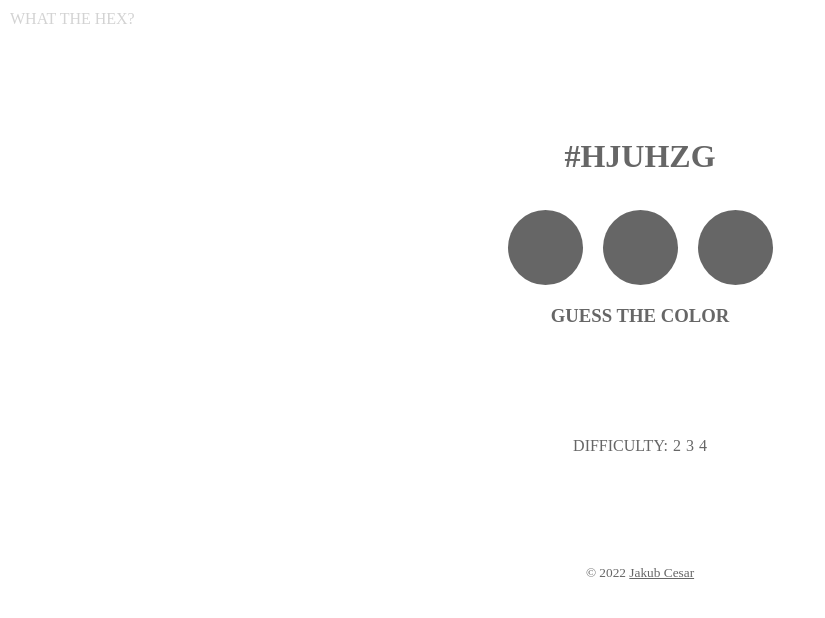
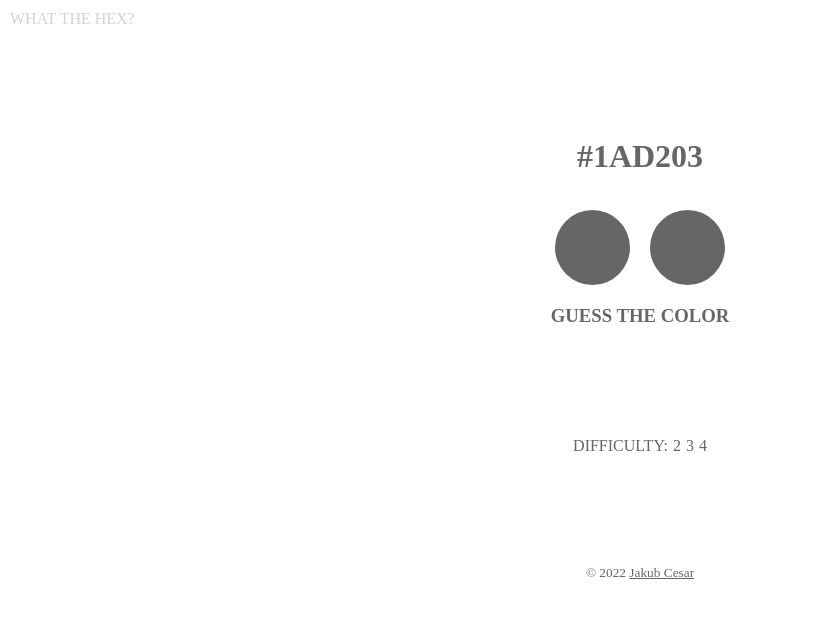
Before and after one commit to cesarjakub/Hex_Color_Guessing_Game, a plain HTML site: page index.html in a window 1280 px wide. Shown: the whole page, without its empty margins (0-825 px from the left). Drawn offline with Linux system fonts and the light colour scheme.

Commit message:
javascript

```diff
--- a/index.html
+++ b/index.html
@@ -17,11 +17,8 @@
         <h1 class="hex">#HJUHZG</h1>
       </div>
       <div class="color">
-        <ul>
-            <li><div class="circ"></div></li>
-            <li><div class="circ"></div></li>
-            <li><div class="circ"></div></li>
-        </ul>
+        <div class="circ"></div>
+        <div class="circ"></div>
       </div>
       <h3 class="nazev">GUESS THE COLOR</h3>
       <div class="dif">
--- a/script.js
+++ b/script.js
@@ -0,0 +1,9 @@
+const hexColor = document.querySelector('.hex');
+
+function correctHexColor(){
+    let randomHex = Math.floor(Math.random()*16777215).toString(16).toUpperCase();
+    let randomColor = "#"+randomHex;
+    hexColor.innerHTML = randomColor;
+    return randomColor;
+}
+correctHexColor();
--- a/style.css
+++ b/style.css
@@ -36,12 +36,7 @@
     background-color: #666;
     margin: 10px;
 }
-ul{
-    list-style: none;
-}
-li{
-    float: left;
-}
+
 .nazev{
     color: #666;
     margin: 10px;
```
